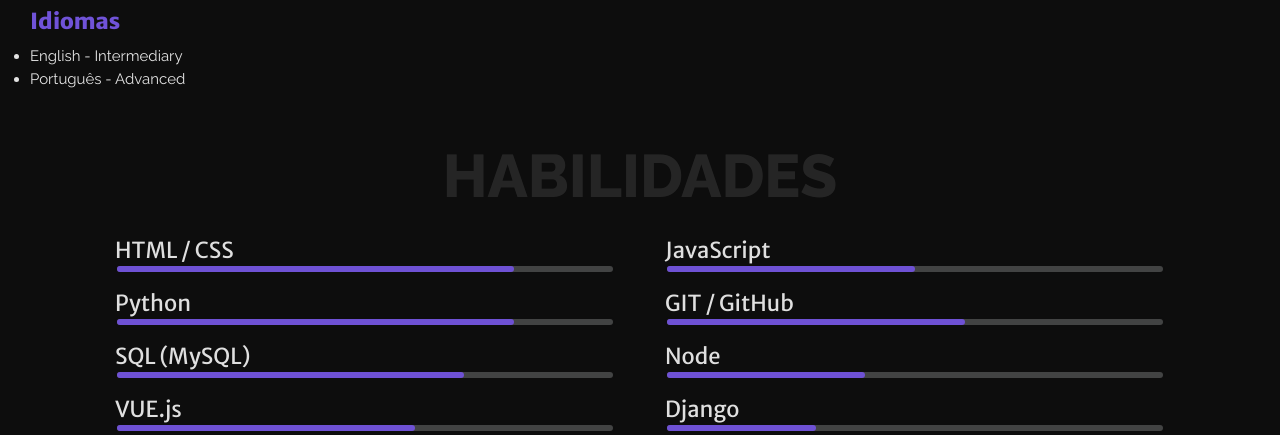
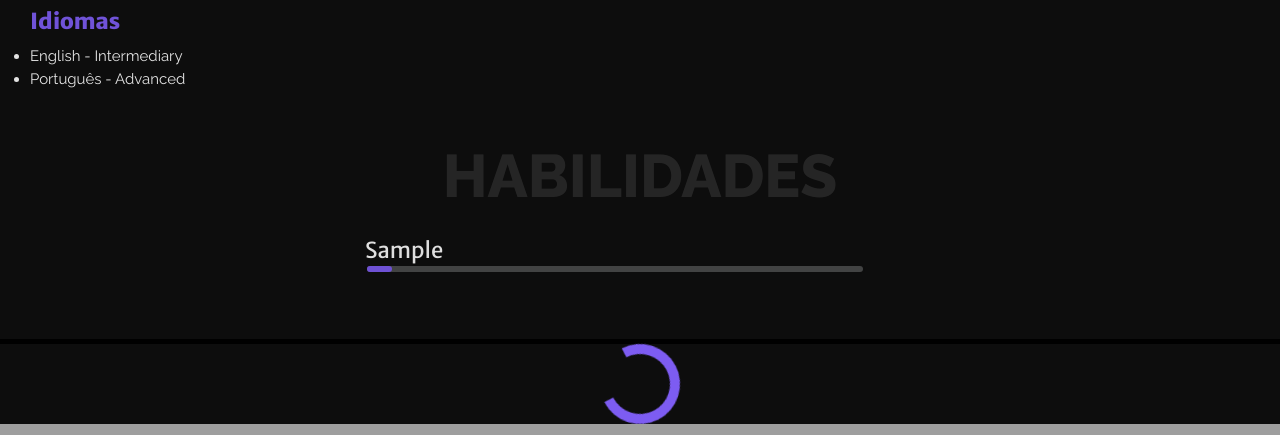
Before and after one commit to strGiorgio/portifolio-django, a Django app: page / in a window 1280 px wide. Shown: the part 2515-2950 px from the top of the page. Run offline with Django 4.2, Linux system fonts and the light colour scheme; data comes from the database, SQL or seed files in the repository; tables that the repository leaves empty hold one stand-in row (values such as "Sample post"); grey boxes are pictures that could not be loaded.

Commit message:
Delete Skills and put a for to display skills from database SkillsModel

```diff
--- a/core/templates/index.html
+++ b/core/templates/index.html
@@ -177,38 +177,13 @@
 
         <h2 class="second-title _skills">HABILIDADES</h2>
         <div class="wrapper-skills">
-            <article class="skills-items">
-                <label class="third-title">HTML / CSS</label>
-                <progress class="main-progress html" max="100" value="80">80</progress>
-            </article>
-            <article class="skills-items">
-                <label class="third-title">JavaScript</label>
-                <progress class="main-progress" max="100" value="50">50</progress>
-            </article>
-            <article class="skills-items">
-                <label class="third-title">Python</label>
-                <progress class="main-progress" max="100" value="80">80</progress>
-            </article>
-            <article class="skills-items">
-                <label class="third-title">GIT / GitHub</label>
-                <progress class="main-progress" max="100" value="60">60</progress>
-            </article>
-            <article class="skills-items">
-                <label class="third-title">SQL (MySQL)</label>
-                <progress class="main-progress" max="100" value="70">70</progress>
-            </article>
-            <article class="skills-items">
-                <label class="third-title">Node</label>
-                <progress class="main-progress" max="100" value="40">40</progress>
-            </article>
-            <article class="skills-items">
-                <label class="third-title">VUE.js</label>
-                <progress class="main-progress" max="100" value="60">60</progress>
-            </article>
-            <article class="skills-items">
-                <label class="third-title">Django</label>
-                <progress class="main-progress" max="100" value="30">30</progress>
-            </article>
+            {% for s in SkillsModel %}
+                <article class="skills-items">
+                    <label class="third-title">{{ s.skill }}</label>
+                    <progress class="main-progress html" max="100" value="{{ s.percentage }}">{{ s.percentage }}</progress>
+                </article>
+            {% endfor %}
+
             <!--CASO ADICIONE OUTRA HABILIDADE MUDAR VALOR NO SCRIPT-->
         </div>
     </section>
```
